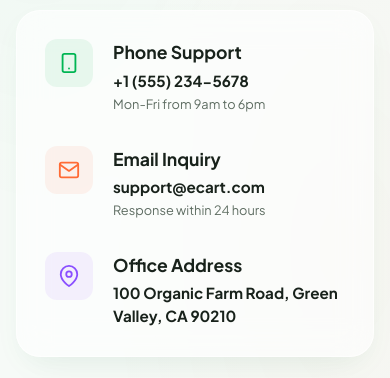
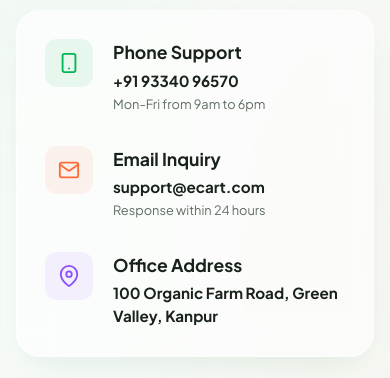
Before and after one commit to Swayamgupta07/eCart_MEAN_Stack, an Angular app in the folder frontend/: page /contact in a window 390 px wide. Shown: the part 427-805 px from the top of the page. Built offline with nearby package versions, Linux system fonts and the light colour scheme.

Commit message:
fix: Update contact information for phone support and office address

```diff
--- a/frontend/src/app/pages/contact/contact.html
+++ b/frontend/src/app/pages/contact/contact.html
@@ -17,7 +17,7 @@
           </div>
           <div class="info-details">
             <h4>Phone Support</h4>
-            <p>+1 (555) 234-5678</p>
+            <p>+91 93340 96570</p>
             <span class="support-sub">Mon-Fri from 9am to 6pm</span>
           </div>
         </div>
@@ -45,7 +45,7 @@
           </div>
           <div class="info-details">
             <h4>Office Address</h4>
-            <p>100 Organic Farm Road, Green Valley, CA 90210</p>
+            <p>100 Organic Farm Road, Green Valley, Kanpur</p>
           </div>
         </div>
       </div>
```
